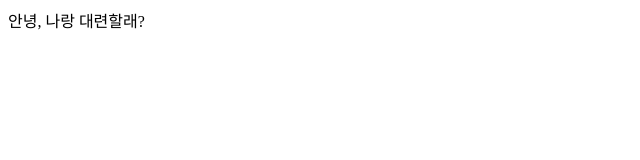
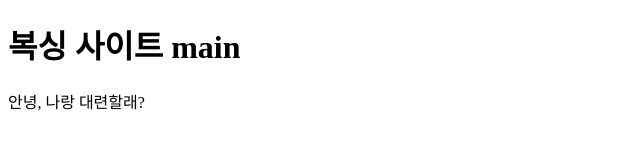
Before and after one commit to rlx0080/information-contest, a plain HTML site: page index.html in a window 1280 px wide. Shown: the whole page, without its empty margins (0-640 px from the left). Drawn offline with Linux system fonts and the light colour scheme.

Commit message:
메인 페이지 생성

```diff
--- a/index.html
+++ b/index.html
@@ -7,6 +7,7 @@
     <title>Document</title>
 </head>
 <body>
+    <h1>복싱 사이트 main</h1>
     <div>안녕, 나랑 대련할래?</div>
 </body>
 </html>
```
